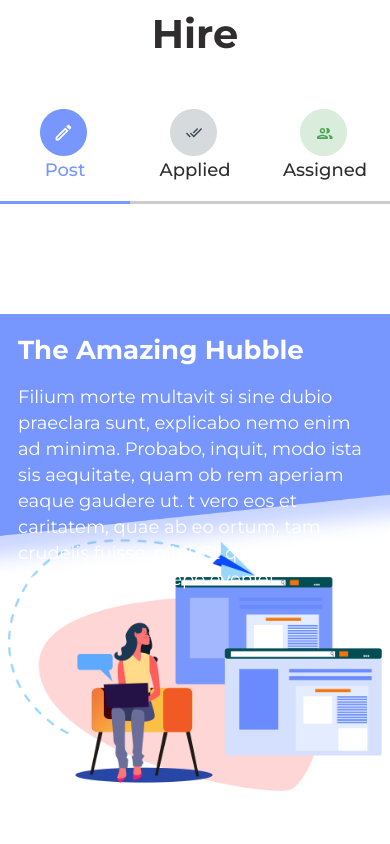
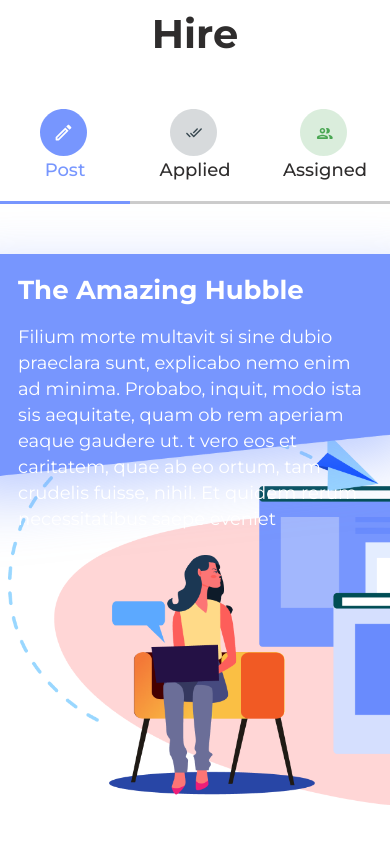
Before and after one commit to constantinehuzenko/treva_layout, a plain HTML site: page index.html in a window 390 px wide. Shown: the part 1132-1976 px from the top of the page. Before the commit the page ends 1923 px from the top, so only its background shows below. Drawn offline with Linux system fonts and the light colour scheme.

Commit message:
Add files via upload

```diff
--- a/style.css
+++ b/style.css
@@ -367,9 +367,10 @@
         display: flex;
         width: 100%;
         left: 0;
+        top: -50px;
     }
     .section__block-img>img {
-        width: 100%;
+        width: 150%;
     }
 }
 
@@ -402,8 +403,12 @@
         margin-left: 0;
     }
     /* section */
+    .section__block {
+        margin-top: 50px;
+    }
     .section__block-bck {
         margin: 0px -50px;
+        filter: drop-shadow(0px 20px 30px rgba(119, 151, 254, 0.5));
     }
     .section__block-text {
         padding: 20px 10px 0px 10px;
```
